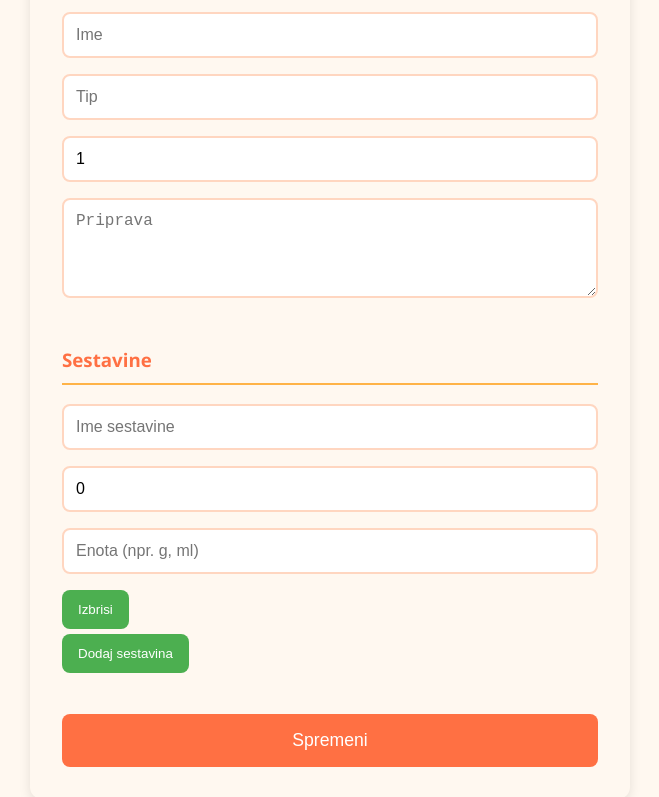
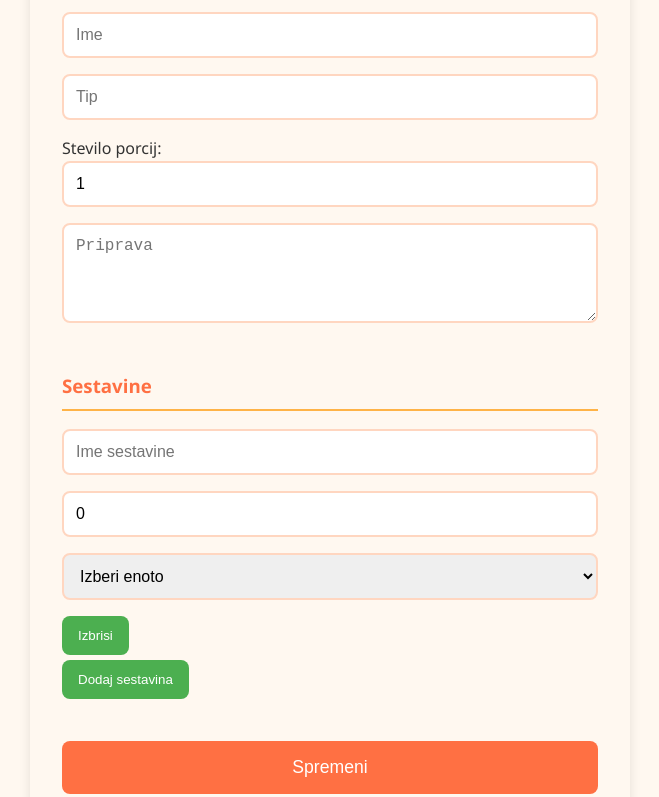
Before and after one commit to McTehno/ris_recepti, a React (Create React App) app in the folder my-app/: page /recept/1/edit in a window 1280 px wide. Shown: the part 372-1169 px from the top of the page, without its empty margins (310-969 px from the left). Built offline with nearby package versions, Linux system fonts and the light colour scheme; no server answers; sample sign-in values are in the browser's storage.

Commit message:
Spreminjanje recepta narejeno, vnosno polje za stevilo porcij, ustrezni prikaz, izracun kolicine sestavine glede na izbrano stevilo porcije, staticna izbira enote pri sestavine

```diff
--- a/my-app/src/pages/ReceptForm.js
+++ b/my-app/src/pages/ReceptForm.js
@@ -119,6 +119,7 @@ const handleRemoveSestavina = (index) => {
       <form onSubmit={handleSubmit}>
         <input type="text" name="ime" placeholder="Ime" value={recept.ime} onChange={handleChange} required />
         <input type="text" name="tip" placeholder="Tip" value={recept.tip} onChange={handleChange} required />
+        <label>Stevilo porcij:</label>
         <input type="number" name="st_porcij" placeholder="Število porcij" value={recept.st_porcij} onChange={handleChange} min="1" required />
         <textarea name="priprava" placeholder="Priprava" value={recept.priprava} onChange={handleChange} />
 
@@ -141,14 +142,22 @@ const handleRemoveSestavina = (index) => {
               onChange={(e) => handleChange(e, index)}
               required
             />
-            <input
-              type="text"
+            <select
               name="enota"
-              placeholder="Enota (npr. g, ml)"
               value={s.enota}
               onChange={(e) => handleChange(e, index)}
               required
-            />
+            >
+              <option value="">Izberi enoto</option>
+              <option value="g">g</option>
+              <option value="kg">kg</option>
+              <option value="ml">ml</option>
+              <option value="l">l</option>
+              <option value="žlica">žlica</option>
+              <option value="čajna žlička">čajna žlička</option>
+              <option value="kos/i">kos/i</option>
+            </select>
+
             <button type="button" onClick={() => handleRemoveSestavina(index)}>Izbrisi</button>
           </div>
         ))}
--- a/my-app/src/pages/ReceptPodrobnosti.js
+++ b/my-app/src/pages/ReceptPodrobnosti.js
@@ -9,6 +9,13 @@ function ReceptPodrobnosti() {
   const { id } = useParams();// id recepta
   const [recept, setRecept] = useState(null);
   const [sestavine, setSestavine] = useState([]);
+
+  //STEVILO PORCIJE
+  const [porcije, setPorcije] = useState(recept?.st_porcij || 1);
+
+  //Originalne sestavine iz zacetka
+  const [sestavineOriginal, setSestavineOriginal] = useState([]);
+
   //--- ZA OCENEVANJE ---
   const userId = sessionStorage.getItem('userId'); // dobimo id trenutnega uporabnika
   const [mojaOcena, setMojaOcena] = useState(0); // izbrana ocena (0 j brez ocene)
@@ -21,7 +28,10 @@ function ReceptPodrobnosti() {
     fetchRecept();
     // Povik za sastojkite
     api.get(`/sestavine/recept/${id}`)
-      .then(response => setSestavine(response.data))
+      .then(response => {
+        setSestavine(response.data);
+        setSestavineOriginal(response.data);
+      })
       .catch(err => console.error("Greska pri dobivanje na sostojki:", err));
   }, [id]);
 
@@ -35,6 +45,13 @@ function ReceptPodrobnosti() {
         }
     }
   }, [recept, userId]);
+
+    useEffect(() => {
+      if (recept) {
+        setPorcije(recept.st_porcij);
+      }
+    }, [recept]);
+
 
   const fetchRecept = () => {
     api.get(`/recepti/${id}`)
@@ -62,6 +79,29 @@ function ReceptPodrobnosti() {
       setSporocilo("");
     }, 3000);
   };
+
+  //Handler za spreminjanje input polja za st porcije
+
+const handlePorcijeChange = (e) => {
+  const novaVrednost = Number(e.target.value);
+
+  if (novaVrednost < 1)
+     return;
+
+
+  const faktor = novaVrednost / recept.st_porcij;
+
+
+  const noveSestavine = sestavineOriginal.map(s => ({
+    ...s,
+    kolicina: Math.round(s.kolicina * faktor) // цел број
+  }));
+
+  setPorcije(novaVrednost);
+  setSestavine(noveSestavine);
+};
+
+
 
   const oddajOceno = async () => {
     if (!userId) {
@@ -110,7 +150,9 @@ function ReceptPodrobnosti() {
 
       <h2>{recept.ime}</h2>
       <p><strong>Tip:</strong> {recept.tip}</p>
-      <p><strong>Število porcij:</strong> {recept.st_porcij}</p>
+
+      <label><strong>Število porcij:</strong></label>
+      <input type="number" min="1" value={porcije} onChange={handlePorcijeChange}/>
       <p><strong>Ocena:</strong> {recept.povprecnaOcena ? recept.povprecnaOcena.toFixed(1) : "Brez ocen"}</p>
       <p><strong>Priprava:</strong> {recept.priprava}</p>
       <p><strong>Uporabnik:</strong>{recept.uporabnik ? `${recept.uporabnik.ime} ${recept.uporabnik.priimek}` : "Neznan avtor"}</p>
```
